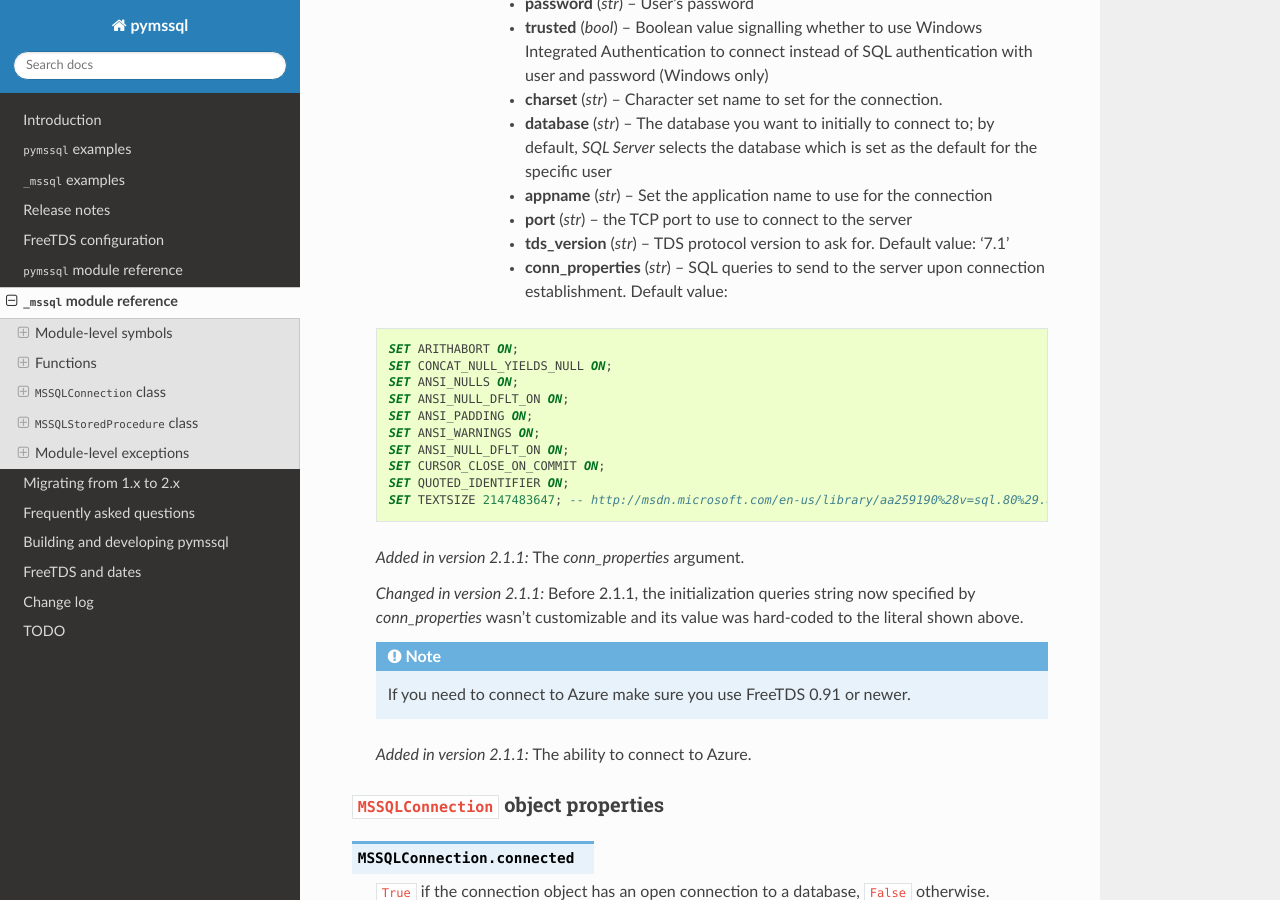
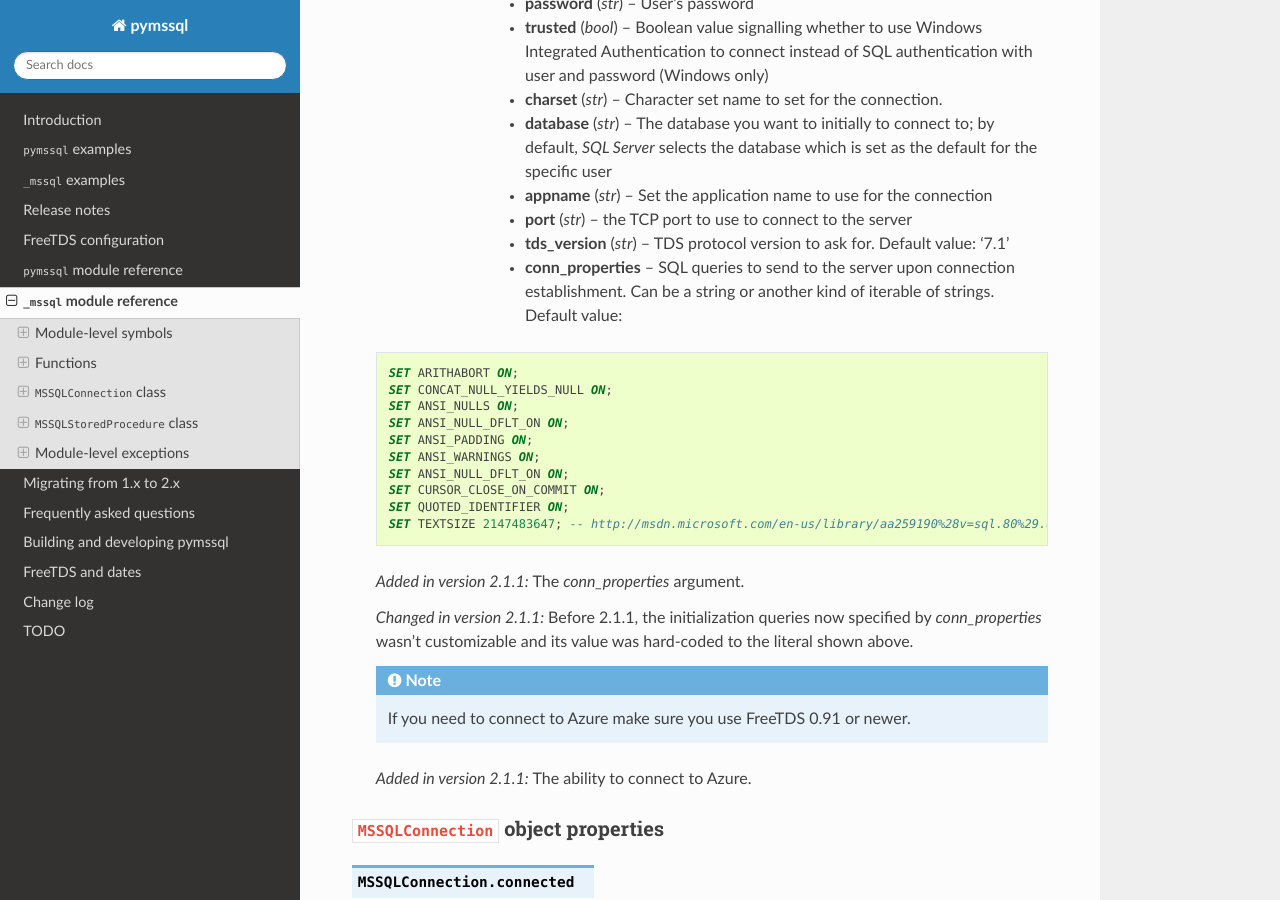
Before and after one commit to pymssql/pymssql, a Sphinx documentation site: the page built from docs/ref/_mssql.rst, in a window 1280 px wide and 900 px high, scrolled down 1350 px. Built offline with Sphinx 7.4.7 and the Read the Docs theme 2.0.0, drawn with Linux system fonts in a browser that asks for light colours.

Commit message:
Also accept iterable collections containing queries strings.

```diff
--- a/docs/ref/_mssql.rst
+++ b/docs/ref/_mssql.rst
@@ -77,8 +77,9 @@ Functions
 
     :param str tds_version: TDS protocol version to ask for. Default value: '7.1'
 
-    :param str conn_properties: SQL queries to send to the server upon connection
-                                establishment. Default value:
+    :param conn_properties: SQL queries to send to the server upon connection
+                            establishment. Can be a string or another kind
+                            of iterable of strings. Default value:
 
     .. code-block:: sql
 
--- a/docs/ref/pymssql.rst
+++ b/docs/ref/pymssql.rst
@@ -54,9 +54,9 @@ Functions
     :keyword port: the TCP port to use to connect to the server
     :type port: string
     :keyword conn_properties: SQL queries to send to the server upon connection
-                              establishment. Default value: See
+                              establishment. Can be a string or another kind
+                              of iterable of strings. Default value: See
                               :class:`_mssql.connect <_mssql.MSSQLConnection>`
-    :type conn_properties: string
 
     .. note::
         If you need to connect to Azure make sure you:
```
Also changed, not shown: other parts of docs/ref/_mssql.rst (+1 -1 lines), 5 other files.
